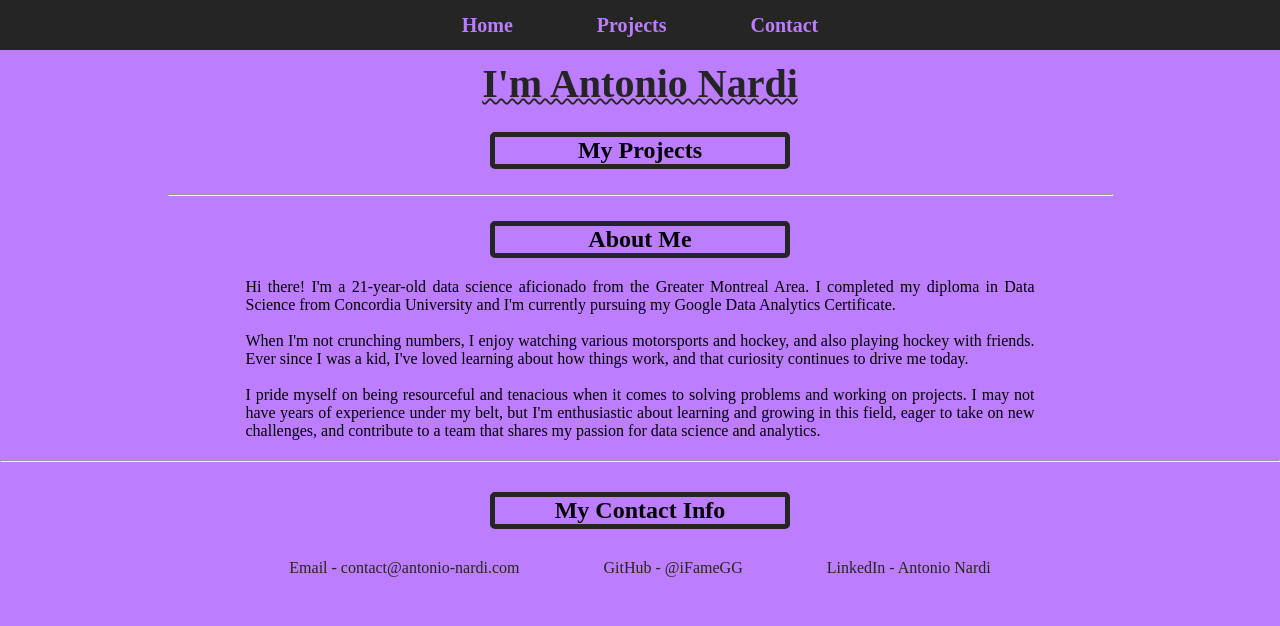
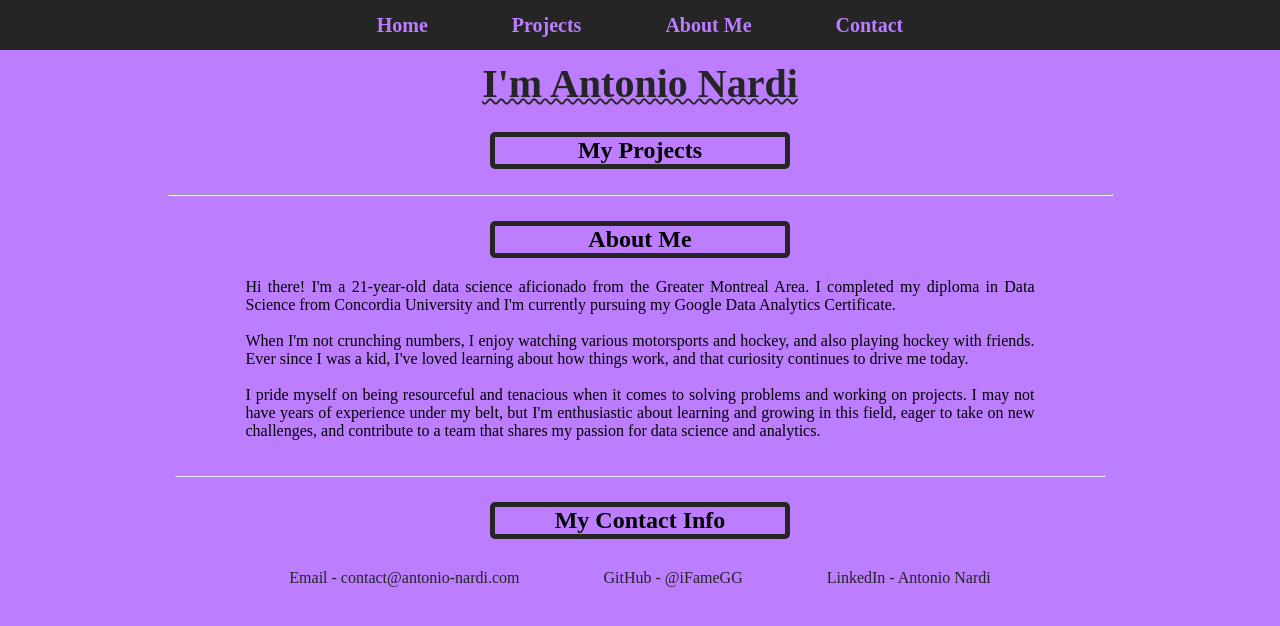
Before and after one commit to iFameGG/PersonalPortfolio, a Django app: page / in a window 1280 px wide. Shown: the top 626 px of the page. Run offline with Django 4.2, Linux system fonts and the light colour scheme; data that the repository does not hold is empty; some web fonts are replaced.

Commit message:
page formatting

```diff
--- a/templates/footer.html
+++ b/templates/footer.html
@@ -17,12 +17,14 @@
     }
 </style>
 
-<hr style="margin-top: 10px;">
 <div class="contact-info">
+    <hr style="margin: 0px 12.5% 20px; width: 75%;">
     <h2 class="subtitle">My Contact Info</h2>
-    <ul id="contact-info" class="contact-info">
-        <li class="contact-li"><a class="contact-a" href="mailto:famegg.contact@gmail.com" target="_blank" rel="noreferrer noopener">Email - contact@antonio-nardi.com</a></li>
-        <li class="contact-li"><a class="contact-a" href="https://github.com/iFameGG" target="_blank" rel="noreferrer noopener">GitHub - @iFameGG</a></li>
-        <li class="contact-li"><a class="contact-a" href="https://www.linkedin.com/in/antonio-nardi-061b92167/" target="_blank" rel="noreferrer noopener">LinkedIn - Antonio Nardi</a></li>
-    </ul>
+    <div>
+        <ul id="contact-info" class="contact-info">
+            <li class="contact-li"><a class="contact-a" href="mailto:famegg.contact@gmail.com" target="_blank" rel="noreferrer noopener">Email - contact@antonio-nardi.com</a></li>
+            <li class="contact-li"><a class="contact-a" href="https://github.com/iFameGG" target="_blank" rel="noreferrer noopener">GitHub - @iFameGG</a></li>
+            <li class="contact-li"><a class="contact-a" href="https://www.linkedin.com/in/antonio-nardi/" target="_blank" rel="noreferrer noopener">LinkedIn - Antonio Nardi</a></li>
+        </ul>
+    </div>
 </div>
--- a/templates/navbar.html
+++ b/templates/navbar.html
@@ -1,7 +1,8 @@
 <div class="navbar">
     <ul>
         <li class="nav-li nav-el"><a href="{% url 'home' %}">Home</a></li>
-        <li class="nav-li nav-el"><a href="{% url 'home' %}">Projects</a></li>
+        <li class="nav-li nav-el"><a href="#projects">Projects</a></li>
+        <li class="nav-li nav-el"><a href="#about-me">About Me</a></li>
         <li class="nav-li nav-el"><a href="#contact-info">Contact</a></li>
     </ul>
 </div>
```
